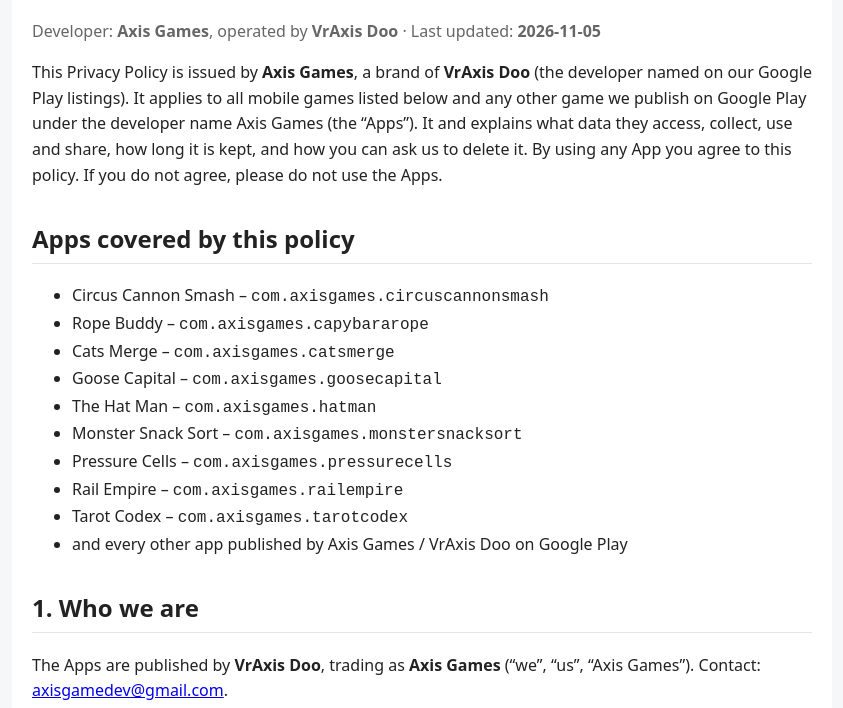
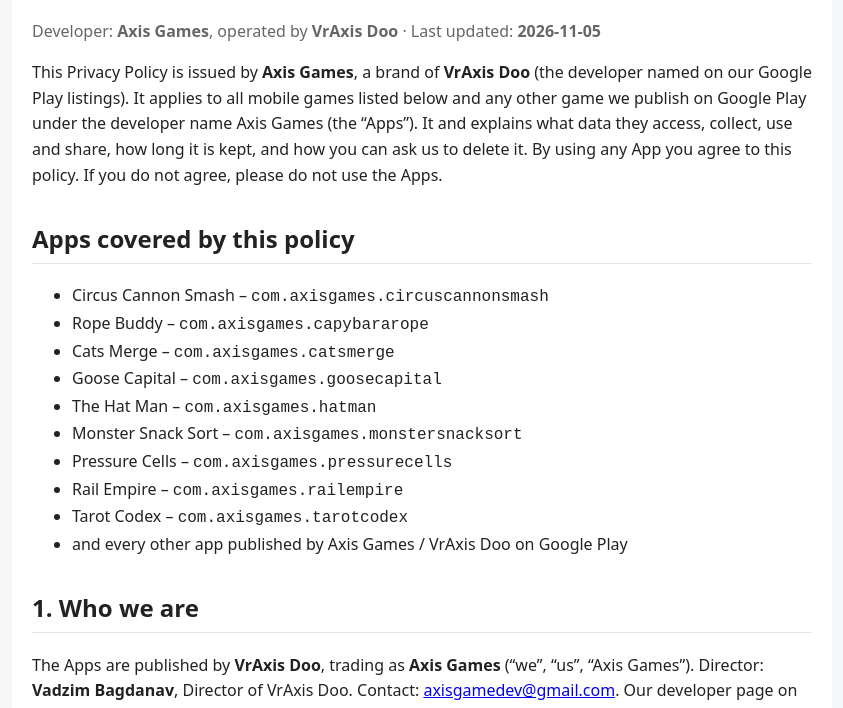
Before and after one commit to sysgod/sysgod.github.io, a plain HTML site: page privacy/index.html in a window 1280 px wide. Shown: the part 86-794 px from the top of the page, without its empty margins (218-1061 px from the left). Drawn offline with Linux system fonts and the light colour scheme.

Commit message:
Privacy policy: director and Play developer page

```diff
--- a/privacy/index.html
+++ b/privacy/index.html
@@ -39,7 +39,7 @@
 </ul>
 
 <h2>1. Who we are</h2>
-<p>The Apps are published by <strong>VrAxis Doo</strong>, trading as <strong>Axis Games</strong> (“we”, “us”, “Axis Games”). Contact: <a href="mailto:axisgamedev@gmail.com">axisgamedev@gmail.com</a>.</p>
+<p>The Apps are published by <strong>VrAxis Doo</strong>, trading as <strong>Axis Games</strong> (“we”, “us”, “Axis Games”). Director: <strong>Vadzim Bagdanav</strong>, Director of VrAxis Doo. Contact: <a href="mailto:axisgamedev@gmail.com">axisgamedev@gmail.com</a>. Our developer page on Google Play: <a href="https://play.google.com/store/apps/developer?id=Calaman%D1%81i">https://play.google.com/store/apps/developer?id=Calaman%D1%81i</a>.</p>
 
 <h2>2. Data we collect</h2>
 <p>We do not ask you to create an account and we do not collect your name, e-mail address, phone number, contacts, precise location, photos, microphone or camera data.</p>
@@ -105,7 +105,7 @@
 <p>We may update this policy. The “Last updated” date above shows the current version; material changes will be announced in the Apps or on this page.</p>
 
 <h2>12. Contact</h2>
-<p>Axis Games · VrAxis Doo · <a href="mailto:axisgamedev@gmail.com">axisgamedev@gmail.com</a></p>
+<p>Axis Games · VrAxis Doo · Director: Vadzim Bagdanav · <a href="https://play.google.com/store/apps/developer?id=Calaman%D1%81i">Google Play developer page</a> · <a href="mailto:axisgamedev@gmail.com">axisgamedev@gmail.com</a></p>
 
 </main>
 </body>
```
